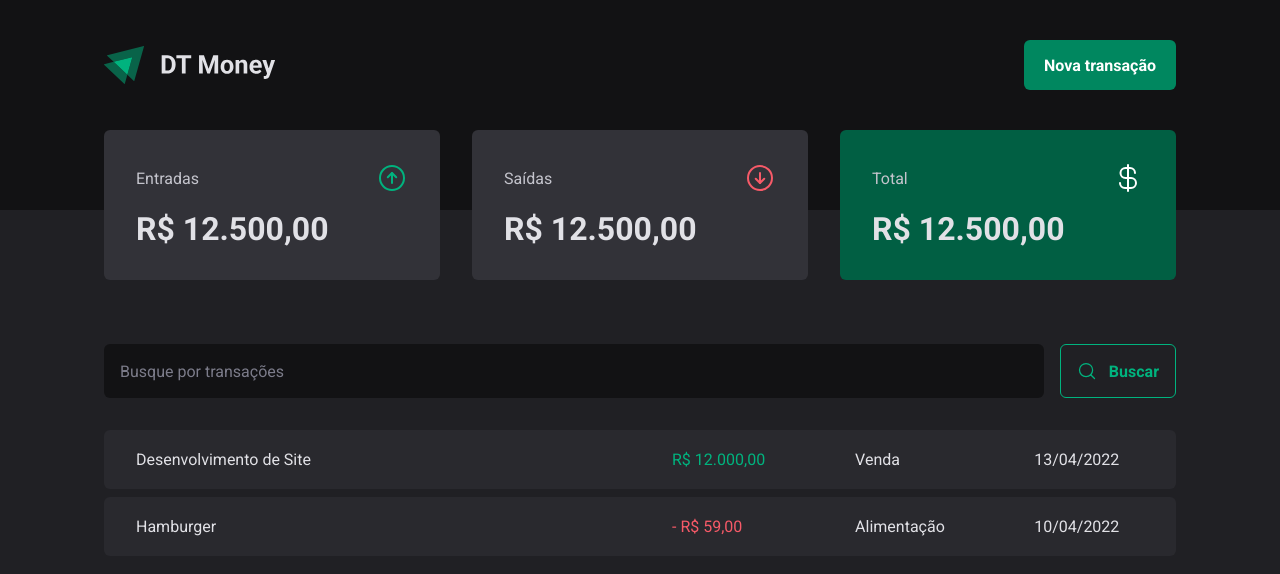
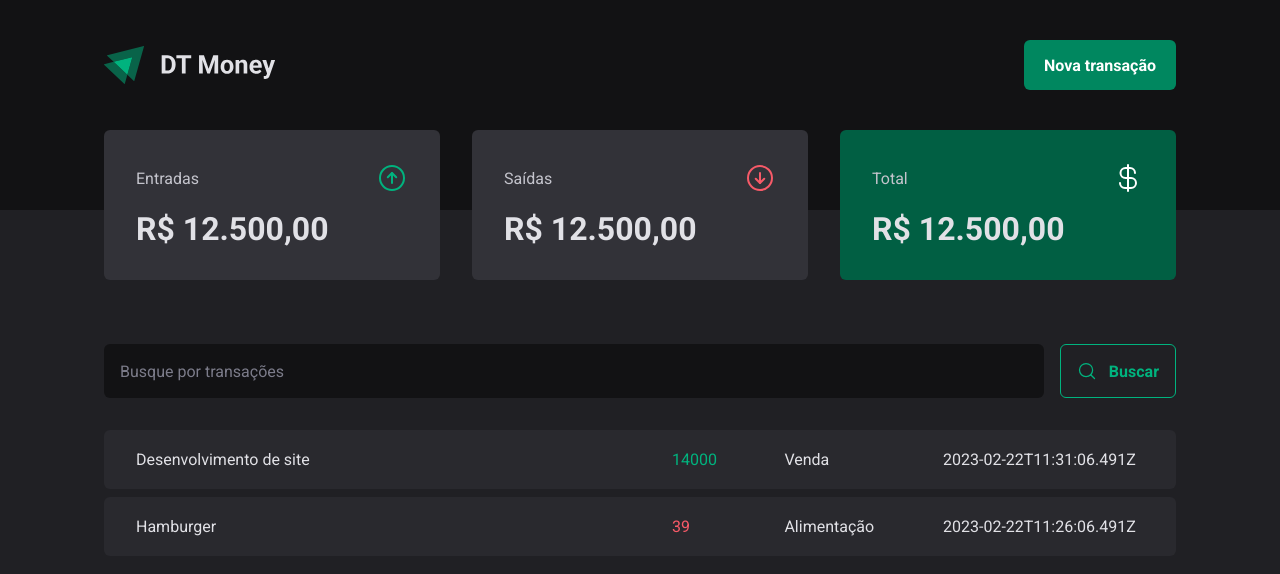
Before and after one commit to yurisoaresm/dt-money, a React (Vite) app: page / in a window 1280 px wide. Shown: the top 574 px of the page. Built offline with nearby package versions, Linux system fonts and the light colour scheme; data requests are answered from the project's data file.

Commit message:
feat: create transactions HTTP request and context

```diff
--- a/src/App.tsx
+++ b/src/App.tsx
@@ -1,5 +1,8 @@
 import { ThemeProvider } from 'styled-components'
+
+import { TransactionsProvider } from './contexts/TransactionsContext'
 import { Transactions } from './pages/Transactions'
+
 import { GlobalStyle } from './styles/global'
 import { defaultTheme } from './styles/themes/default'
 
@@ -8,7 +11,9 @@
     <ThemeProvider theme={defaultTheme} >
       <GlobalStyle />
 
-      <Transactions />
+      <TransactionsProvider>
+        <Transactions />
+      </TransactionsProvider>
     </ThemeProvider>
   )
 }
--- a/src/components/Summary/index.tsx
+++ b/src/components/Summary/index.tsx
@@ -1,7 +1,13 @@
-import { SummaryCard, SummaryContainer } from "./styles";
+import { useContext } from "react";
 import { ArrowCircleDown, ArrowCircleUp, CurrencyDollar } from 'phosphor-react'
 
+import { TransactionsContext } from "../../contexts/TransactionsContext";
+
+import { SummaryCard, SummaryContainer } from "./styles";
+
 export function Summary() {
+  const { transactions } = useContext(TransactionsContext)
+
   return (
     <SummaryContainer>
       <SummaryCard>
--- /dev/null
+++ b/src/contexts/TransactionsContext.tsx
@@ -0,0 +1,41 @@
+import { createContext, ReactNode, useEffect, useState } from "react";
+
+interface Transaction {
+  id: number;
+  description: string;
+  type: 'income' | 'outcome';
+  category: string;
+  price: number;
+  createAt: string;
+}
+
+interface TransactionContextType {
+  transactions: Transaction[]
+}
+
+interface TransactionsProviderProps {
+  children: ReactNode;
+}
+
+export const TransactionsContext = createContext({} as TransactionContextType)
+
+export function TransactionsProvider({ children }: TransactionsProviderProps) {
+  const [transactions, setTransactions] = useState<Transaction[]>([])
+
+  async function loadTransactions() {
+    const response = await fetch('http://localhost:3333/transactions')
+    const data = await response.json()
+
+    setTransactions(data)
+  }
+
+  useEffect(() => {
+    loadTransactions();
+  }, [])
+
+  return (
+    <TransactionsContext.Provider value={{ transactions }}>
+      {children}
+    </TransactionsContext.Provider>
+  )
+}
--- a/src/pages/Transactions/index.tsx
+++ b/src/pages/Transactions/index.tsx
@@ -1,9 +1,15 @@
+import { useContext } from "react"
+
 import { Header } from "../../components/Header"
 import { Summary } from "../../components/Summary"
+import { TransactionsContext } from "../../contexts/TransactionsContext"
 import { SearchForm } from "./components/SearchForm"
+
 import { PriceHighlight, TransactionsContainer, TransactionsTable } from "./styles"
 
 export function Transactions() {
+  const { transactions } = useContext(TransactionsContext)
+
   return (
     <div>
       <Header />
@@ -14,26 +20,20 @@
 
         <TransactionsTable>
           <tbody>
-            <tr>
-              <td width="50%">Desenvolvimento de Site</td>
-              <td>
-                <PriceHighlight variant="income">
-                  R$ 12.000,00
-                </PriceHighlight>
-              </td>
-              <td>Venda</td>
-              <td>13/04/2022</td>
-            </tr>
-            <tr>
-              <td width="50%">Hamburger</td>
-              <td>
-                <PriceHighlight variant="outcome">
-                  - R$ 59,00
-                </PriceHighlight>
-              </td>
-              <td>Alimentação</td>
-              <td>10/04/2022</td>
-            </tr>
+            {transactions.map(transaction => {
+              return (
+                <tr key={transaction.id}>
+                  <td width="50%">{transaction.description}</td>
+                  <td>
+                    <PriceHighlight variant={transaction.type}>
+                      {transaction.price}
+                    </PriceHighlight>
+                  </td>
+                  <td>{transaction.category}</td>
+                  <td>{transaction.createAt}</td>
+                </tr>
+              )
+            })}
           </tbody>
         </TransactionsTable>
       </TransactionsContainer>
```
